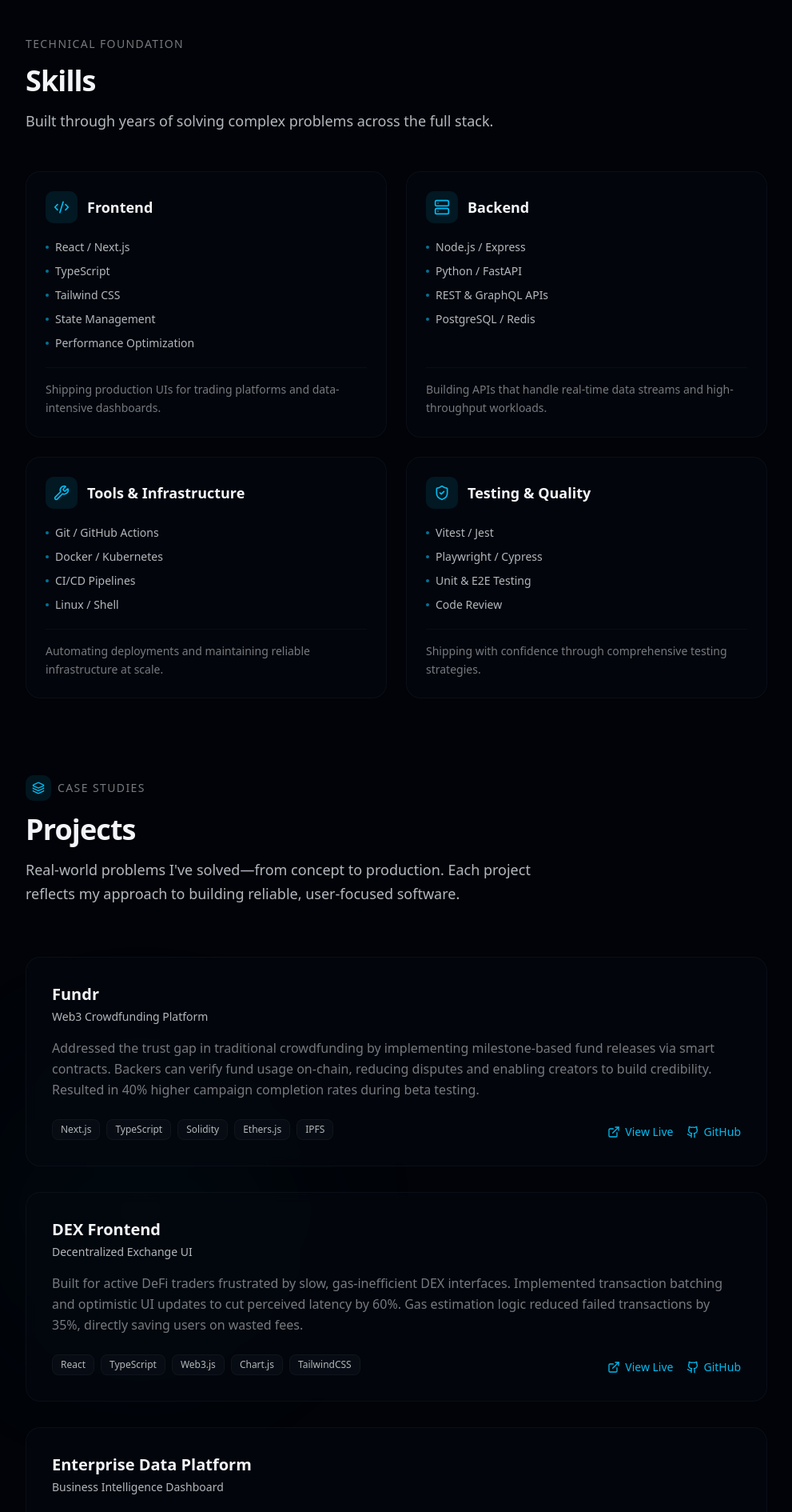
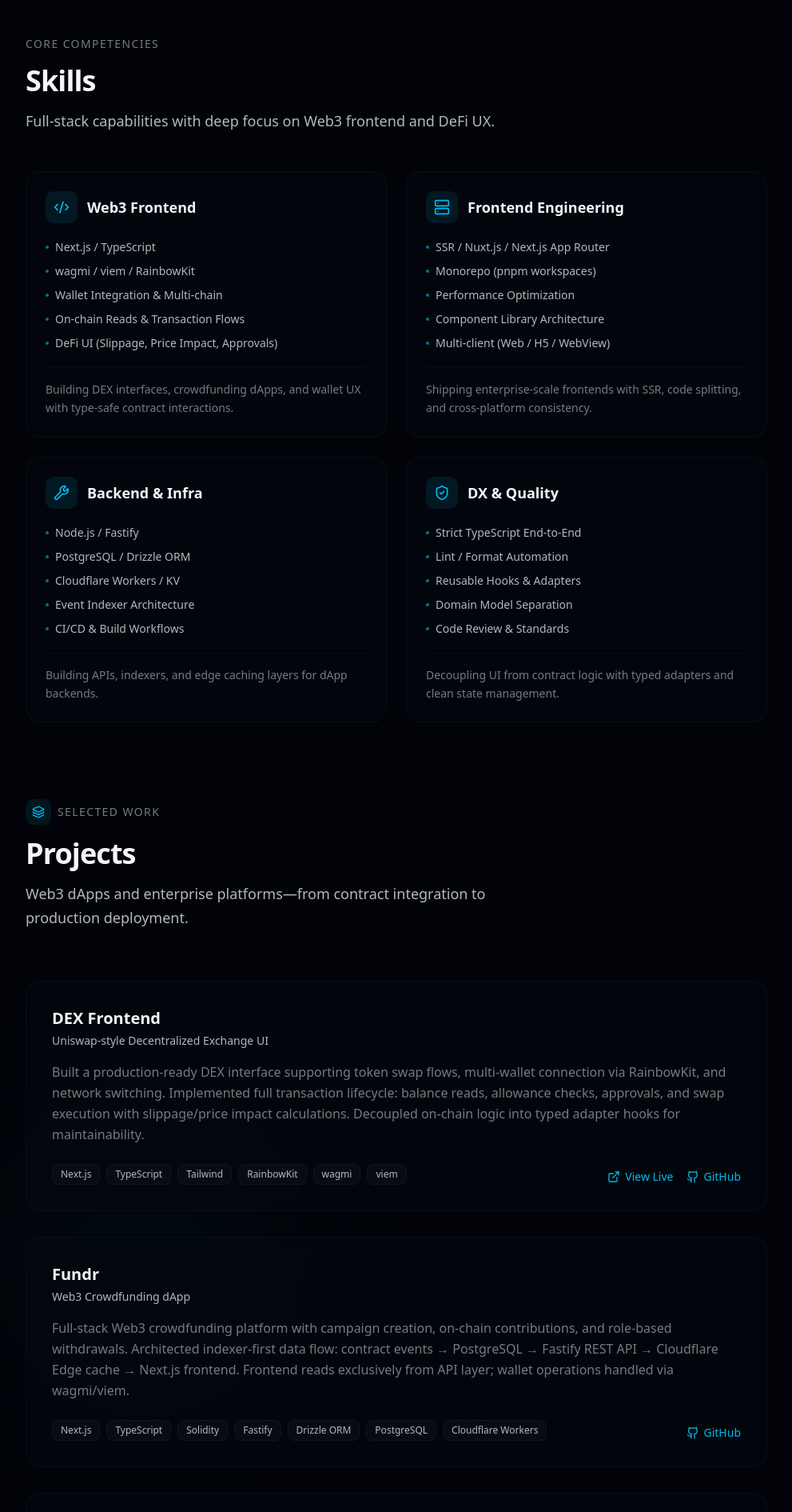
Before and after one commit to wangchengwei0122/Portfolio, a Next.js app: page / in a window 1280 px wide. Shown: the part 860-2750 px from the top of the page at 80% size, without its empty margins (144-1135 px from the left). Built offline with nearby package versions, Linux system fonts and the light colour scheme.

Commit message:
refactor(ui): rewrite page structure and content

```diff
--- a/components/sections/Contact.tsx
+++ b/components/sections/Contact.tsx
@@ -1,14 +1,15 @@
 "use client"
 import { motion } from "motion/react"
-import { Mail, ArrowUpRight, Github, Linkedin, MapPin } from "lucide-react"
+import { Mail, ArrowUpRight, Github, Linkedin, MapPin, Send } from "lucide-react"
 import { sectionContainer, sectionItem } from "@/lib/motion"
 
 const CONTACT = {
-  email: "hello@example.com",
+  email: "892630kux@gmail.com",
   responseTime: "Typically responds within 24 hours",
-  github: "https://github.com/username",
-  linkedin: "https://linkedin.com/in/username",
-  location: "San Francisco, CA",
+  github: "https://github.com/wangchengwei0122",
+  linkedin: "https://www.linkedin.com/in/chengwei-wang-060852381",
+  telegram: "https://t.me/chengwei0122",
+  location: "China (Open to Remote)",
 }
 
 export default function Contact() {
@@ -34,7 +35,7 @@ export default function Contact() {
           variants={sectionItem}
           className="mb-6 text-3xl font-bold tracking-tight text-primary md:text-4xl"
         >
-          Looking for your next frontend engineer?
+          Looking for a frontend engineer with Web3 experience?
         </motion.h2>
 
         {/* Description */}
@@ -43,12 +44,12 @@ export default function Contact() {
           className="mb-6 max-w-2xl space-y-4 text-base leading-relaxed text-secondary-foreground"
         >
           <p>
-            I specialize in building complex, data-intensive interfaces—trading platforms,
-            real-time dashboards, and enterprise-grade tools that need to perform at scale.
+            I specialize in building Web3 frontends—DEX interfaces, wallet integrations,
+            and dApp UX with clean on-chain transaction flows.
           </p>
           <p>
-            Whether you're scaling a product team, need a technical co-founder,
-            or have a challenging frontend problem—I'd like to hear about it.
+            7+ years of production experience spanning enterprise platforms and DeFi applications.
+            Comfortable with full-stack dApp architecture from indexer to edge cache to frontend.
           </p>
         </motion.div>
 
@@ -57,9 +58,9 @@ export default function Contact() {
           variants={sectionItem}
           className="mb-10 space-y-2 text-sm text-muted-foreground"
         >
-          <li>• Full-time engineering roles</li>
+          <li>• Full-time Web3 / DeFi frontend roles</li>
           <li>• Contract & consulting engagements</li>
-          <li>• Technical advisory for early-stage startups</li>
+          <li>• Remote-first positions</li>
         </motion.ul>
 
         {/* CTA + Contact Info Group */}
@@ -82,7 +83,7 @@ export default function Contact() {
           </div>
 
           {/* Social Links */}
-          <div className="flex items-center gap-5 text-sm text-muted-foreground">
+          <div className="flex flex-wrap items-center gap-5 text-sm text-muted-foreground">
             <a
               href={CONTACT.github}
               target="_blank"
@@ -101,6 +102,15 @@ export default function Contact() {
               <Linkedin className="size-4" />
               LinkedIn
             </a>
+            <a
+              href={CONTACT.telegram}
+              target="_blank"
+              rel="noopener noreferrer"
+              className="inline-flex items-center gap-1.5 transition-colors hover:text-primary"
+            >
+              <Send className="size-4" />
+              Telegram
+            </a>
             <span className="inline-flex items-center gap-1.5">
               <MapPin className="size-4" />
               {CONTACT.location}
--- a/components/sections/Experience.tsx
+++ b/components/sections/Experience.tsx
@@ -27,46 +27,49 @@ interface Experience {
 const experiences: Experience[] = [
   {
     role: "Senior Frontend Engineer",
-    company: "Web3 Platform",
-    period: "2022 — Present",
-    metrics: ["500K+ Users", "Multi-chain Support", "Core Wallet Team"],
+    company: "Qichacha Technology",
+    period: "2019.04 — Present",
+    metrics: ["Millions of Users", "Open Platform", "AI Integration"],
     summary:
-      "Led frontend architecture for a high-traffic wallet and dApp platform serving users across multiple blockchain networks.",
+      "Leading frontend architecture and core delivery for enterprise open platform, shipping scalable web applications with cross-functional collaboration.",
     contributions: [
-      "Architected core wallet features with focus on security and performance",
-      "Established frontend patterns and component libraries adopted across teams",
-      "Reduced bundle size by 35% through code-splitting and lazy loading",
-      "Collaborated with product and design on complex Web3 interaction flows",
+      "Built SSR optimization with Nuxt.js + Node.js, improving initial load and SEO performance",
+      "Integrated AI capabilities: intelligent Q&A, content summarization, and recommendation features",
+      "Drove department-wide monorepo adoption and established engineering standards for code reuse",
+      "Built modular UI component library and promoted cross-team component standardization",
+      "Refactored multi-client codebases (Web, H5, in-app WebView/JSBridge) for better maintainability",
     ],
-    tags: ["React", "TypeScript", "Web3", "Design Systems"],
+    tags: ["Vue.js", "Nuxt.js", "Node.js", "Monorepo", "AI", "SSR"],
   },
   {
     role: "Frontend Engineer",
-    company: "Product Studio",
-    period: "2019 — 2022",
-    metrics: ["10+ Products", "Design System Lead", "Consumer Scale"],
+    company: "Tongcheng Travel",
+    period: "2018.05 — 2019.04",
+    metrics: ["~30% Bundle Reduction", "Node.js BFF", "Mini Programs"],
     summary:
-      "Built reusable UI systems and shipped client-facing features across multiple product verticals on aggressive timelines.",
+      "Built ticketing, booking, and payment features across Web, Hybrid App, and WeChat Mini Programs.",
     contributions: [
-      "Developed design system components used by 10+ internal applications",
-      "Shipped features for high-traffic consumer products with strict perf budgets",
-      "Reduced feature delivery time by 40% through reusable component patterns",
+      "Added Node.js BFF layer for API aggregation, reducing latency and improving stability",
+      "Modularized core flows with Vuex to improve maintainability and scalability",
+      "Used dynamic import and code splitting to cut bundle size ~30% and speed up first load",
+      "Collaborated closely with UX/design on responsive layout and accessibility details",
     ],
-    tags: ["React", "TypeScript", "Design Systems", "Performance"],
+    tags: ["Vue.js", "Vuex", "Node.js", "Mini Programs", "Performance"],
   },
   {
     role: "Frontend Engineer",
-    company: "SaaS Company",
-    period: "2017 — 2019",
-    metrics: ["40% Faster", "Data Dashboards", "Legacy Migration"],
+    company: "Jiangsu Weisheng Network",
+    period: "2017.04 — 2018.05",
+    metrics: ["jQuery → Vue Migration", "JSBridge", "Component System"],
     summary:
-      "Improved core workflows and performance for internal dashboards and customer-facing analytics tools.",
+      "Responsible for Hybrid App and mini-program frontend development.",
     contributions: [
-      "Optimized rendering for data-heavy dashboards, reducing load times by 40%",
-      "Built accessible forms and data visualization components",
-      "Led migration from legacy stack to modern React-based architecture",
+      "Migrated legacy jQuery projects to Vue, improving modularity and maintainability",
+      "Integrated native capabilities via JSBridge (maps, QR scan, payments, etc.)",
+      "Led company-wide UI refactoring and componentization, establishing unified architecture",
+      "Authored internal coding standards and documentation to improve collaboration quality",
     ],
-    tags: ["React", "D3.js", "Accessibility", "Performance"],
+    tags: ["Vue.js", "jQuery", "Hybrid App", "JSBridge", "Mini Programs"],
   },
 ]
 
@@ -155,7 +158,7 @@ export default function Experience() {
           <h2 className="text-3xl font-bold tracking-tight text-primary md:text-4xl">Experience</h2>
 
           <p className="max-w-2xl text-base leading-relaxed text-secondary-foreground md:text-lg">
-            Building production systems at scale—from consumer products to Web3 infrastructure.
+            7+ years building production systems—from enterprise platforms to Web3 infrastructure.
           </p>
         </motion.header>
 
--- a/components/sections/Projects.tsx
+++ b/components/sections/Projects.tsx
@@ -23,36 +23,32 @@ const projects: Array<{
   media?: React.ReactNode
 }> = [
   {
-    title: "Fundr",
-    subtitle: "Web3 Crowdfunding Platform",
+    title: "DEX Frontend",
+    subtitle: "Uniswap-style Decentralized Exchange UI",
     description:
-      "Addressed the trust gap in traditional crowdfunding by implementing milestone-based fund releases via smart contracts. Backers can verify fund usage on-chain, reducing disputes and enabling creators to build credibility. Resulted in 40% higher campaign completion rates during beta testing.",
-    techStack: ["Next.js", "TypeScript", "Solidity", "Ethers.js", "IPFS"],
+      "Built a production-ready DEX interface supporting token swap flows, multi-wallet connection via RainbowKit, and network switching. Implemented full transaction lifecycle: balance reads, allowance checks, approvals, and swap execution with slippage/price impact calculations. Decoupled on-chain logic into typed adapter hooks for maintainability.",
+    techStack: ["Next.js", "TypeScript", "Tailwind", "RainbowKit", "wagmi", "viem"],
     links: {
-      live: "#",
-      github: "#",
+      live: "https://dex-frontend-bice.vercel.app/",
+      github: "https://github.com/wangchengwei0122/dex-frontend",
     },
   },
   {
-    title: "DEX Frontend",
-    subtitle: "Decentralized Exchange UI",
+    title: "Fundr",
+    subtitle: "Web3 Crowdfunding dApp",
     description:
-      "Built for active DeFi traders frustrated by slow, gas-inefficient DEX interfaces. Implemented transaction batching and optimistic UI updates to cut perceived latency by 60%. Gas estimation logic reduced failed transactions by 35%, directly saving users on wasted fees.",
-    techStack: ["React", "TypeScript", "Web3.js", "Chart.js", "TailwindCSS"],
+      "Full-stack Web3 crowdfunding platform with campaign creation, on-chain contributions, and role-based withdrawals. Architected indexer-first data flow: contract events → PostgreSQL → Fastify REST API → Cloudflare Edge cache → Next.js frontend. Frontend reads exclusively from API layer; wallet operations handled via wagmi/viem.",
+    techStack: ["Next.js", "TypeScript", "Solidity", "Fastify", "Drizzle ORM", "PostgreSQL", "Cloudflare Workers"],
     links: {
-      live: "#",
-      github: "#",
+      github: "https://github.com/wangchengwei0122/fundr",
     },
   },
   {
-    title: "Enterprise Data Platform",
-    subtitle: "Business Intelligence Dashboard",
+    title: "Enterprise Open Platform",
+    subtitle: "Qichacha — B2B Data Services",
     description:
-      "Solved data fragmentation for enterprise teams where analysts spent 3+ hours daily gathering metrics from disparate sources. Unified dashboards with sub-second query performance enabled same-day decision making. Adopted by 200+ internal users, reducing weekly reporting prep time from 8 hours to under 1.",
-    techStack: ["Vue.js", "TypeScript", "D3.js", "Node.js", "PostgreSQL"],
-    links: {
-      live: "#",
-    },
+      "Led frontend architecture for an enterprise open platform serving millions of users. Delivered SSR optimization with Nuxt.js for initial load and SEO. Integrated AI-powered features (intelligent Q&A, content summarization). Drove monorepo adoption and built a modular component library for cross-team standardization.",
+    techStack: ["Nuxt.js", "Vue.js", "Node.js", "Monorepo", "AI Integration"],
   },
 ]
 
@@ -79,15 +75,14 @@ export default function Projects() {
               <Layers className="size-4 text-accent" />
             </div>
             <p className="text-sm font-medium uppercase tracking-widest text-muted-foreground">
-              Case Studies
+              Selected Work
             </p>
           </div>
 
           <h2 className="text-3xl font-bold tracking-tight text-primary md:text-4xl">Projects</h2>
 
           <p className="max-w-2xl text-base leading-relaxed text-secondary-foreground md:text-lg">
-            Real-world problems I've solved—from concept to production. Each project reflects my
-            approach to building reliable, user-focused software.
+            Web3 dApps and enterprise platforms—from contract integration to production deployment.
           </p>
         </motion.header>
 
--- a/components/sections/Skills.tsx
+++ b/components/sections/Skills.tsx
@@ -23,34 +23,52 @@ interface SkillCard {
 
 const skillCards: SkillCard[] = [
   {
-    title: "Frontend",
+    title: "Web3 Frontend",
     icon: Code2,
     skills: [
-      "React / Next.js",
-      "TypeScript",
-      "Tailwind CSS",
-      "State Management",
-      "Performance Optimization",
+      "Next.js / TypeScript",
+      "wagmi / viem / RainbowKit",
+      "Wallet Integration & Multi-chain",
+      "On-chain Reads & Transaction Flows",
+      "DeFi UI (Slippage, Price Impact, Approvals)",
     ],
-    summary: "Shipping production UIs for trading platforms and data-intensive dashboards.",
+    summary: "Building DEX interfaces, crowdfunding dApps, and wallet UX with type-safe contract interactions.",
   },
   {
-    title: "Backend",
+    title: "Frontend Engineering",
     icon: Server,
-    skills: ["Node.js / Express", "Python / FastAPI", "REST & GraphQL APIs", "PostgreSQL / Redis"],
-    summary: "Building APIs that handle real-time data streams and high-throughput workloads.",
+    skills: [
+      "SSR / Nuxt.js / Next.js App Router",
+      "Monorepo (pnpm workspaces)",
+      "Performance Optimization",
+      "Component Library Architecture",
+      "Multi-client (Web / H5 / WebView)",
+    ],
+    summary: "Shipping enterprise-scale frontends with SSR, code splitting, and cross-platform consistency.",
   },
   {
-    title: "Tools & Infrastructure",
+    title: "Backend & Infra",
     icon: Wrench,
-    skills: ["Git / GitHub Actions", "Docker / Kubernetes", "CI/CD Pipelines", "Linux / Shell"],
-    summary: "Automating deployments and maintaining reliable infrastructure at scale.",
+    skills: [
+      "Node.js / Fastify",
+      "PostgreSQL / Drizzle ORM",
+      "Cloudflare Workers / KV",
+      "Event Indexer Architecture",
+      "CI/CD & Build Workflows",
+    ],
+    summary: "Building APIs, indexers, and edge caching layers for dApp backends.",
   },
   {
-    title: "Testing & Quality",
+    title: "DX & Quality",
     icon: ShieldCheck,
-    skills: ["Vitest / Jest", "Playwright / Cypress", "Unit & E2E Testing", "Code Review"],
-    summary: "Shipping with confidence through comprehensive testing strategies.",
+    skills: [
+      "Strict TypeScript End-to-End",
+      "Lint / Format Automation",
+      "Reusable Hooks & Adapters",
+      "Domain Model Separation",
+      "Code Review & Standards",
+    ],
+    summary: "Decoupling UI from contract logic with typed adapters and clean state management.",
   },
 ]
 
@@ -98,11 +116,11 @@ export default function Skills() {
         {/* Section Header */}
         <motion.header variants={sectionItem} className="mb-12 space-y-4">
           <p className="text-sm font-medium uppercase tracking-widest text-muted-foreground">
-            Technical Foundation
+            Core Competencies
           </p>
           <h2 className="text-3xl font-bold tracking-tight text-primary md:text-4xl">Skills</h2>
           <p className="max-w-2xl text-base leading-relaxed text-secondary-foreground md:text-lg">
-            Built through years of solving complex problems across the full stack.
+            Full-stack capabilities with deep focus on Web3 frontend and DeFi UX.
           </p>
         </motion.header>
 
```
Also changed, not shown: components/sections/Hero.tsx (+6 -6 lines).
